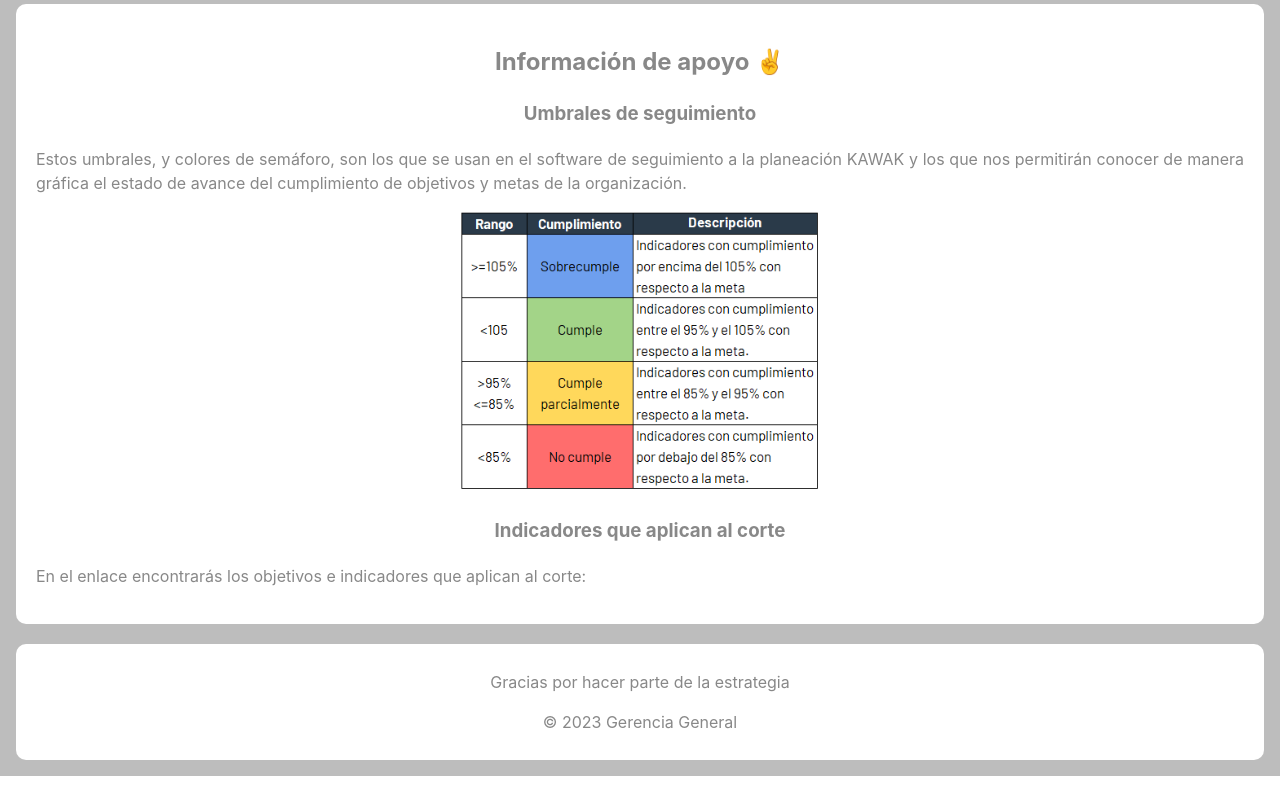
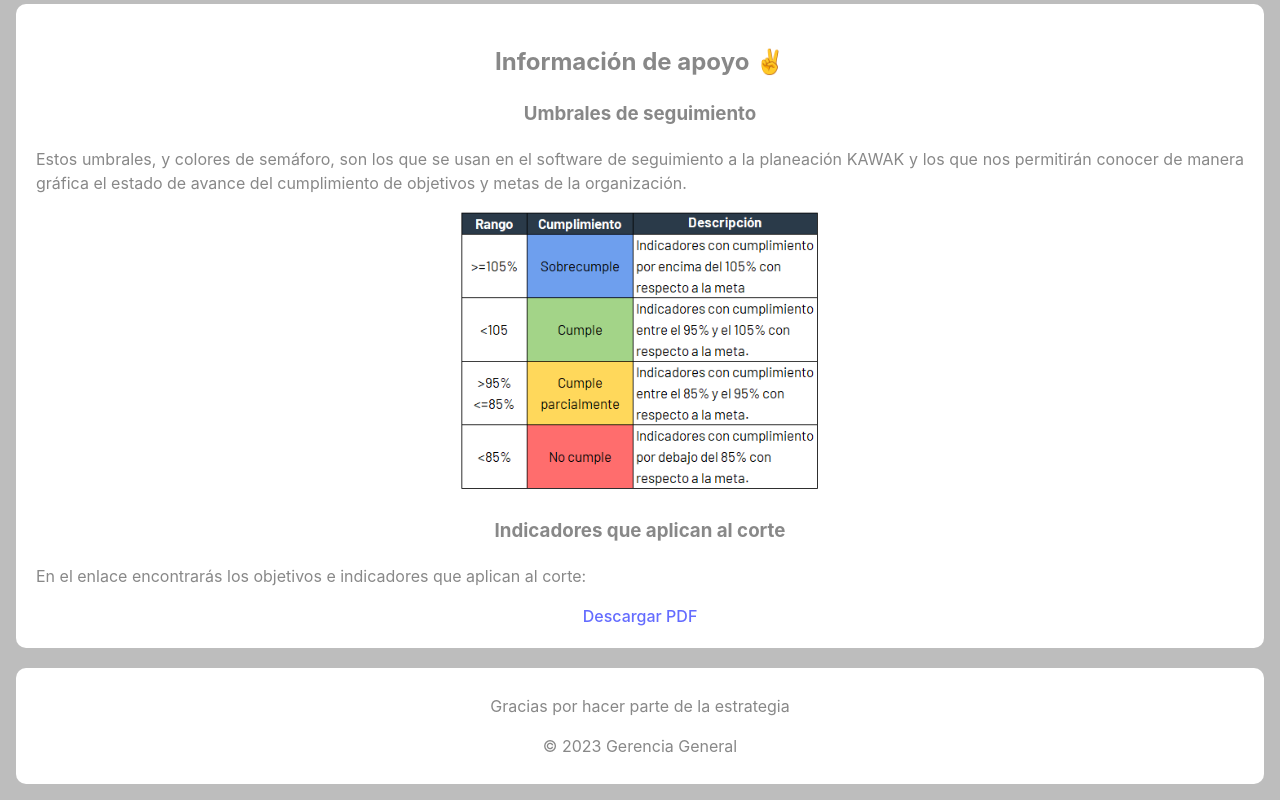
Before and after one commit to milaca1991/comite, a React (Vite) app: page / in a window 1280 px wide. Shown: the part 3454-4254 px from the top of the page. Before the commit the page ends 4230 px from the top, so only its background shows below. Built offline with nearby package versions, Linux system fonts and the light colour scheme.

Commit message:
se incluye pdf

```diff
--- a/src/components/apoyo.jsx
+++ b/src/components/apoyo.jsx
@@ -1,6 +1,8 @@
 import React from 'react'
+ const Apoyo = () => {
 
- const Apoyo = () => {
+  const pdfUrl = 'https://drive.google.com/file/d/10Wnnp4oBJYtO68IeH1JsAvTmysg7K2tY/view?usp=sharing';
+
   return (
     <div className='apoyo' >
 
@@ -18,7 +20,9 @@
 
 <h3>Indicadores que aplican al corte</h3>
 <p className="parrafo">En el enlace encontrarás los objetivos e indicadores que aplican al corte: </p>
-
+<a href={pdfUrl} download="lista-indicadores-Q3.pdf">
+        Descargar PDF
+      </a>
     </div>
   )
 }
```
